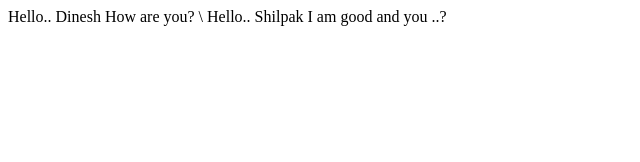
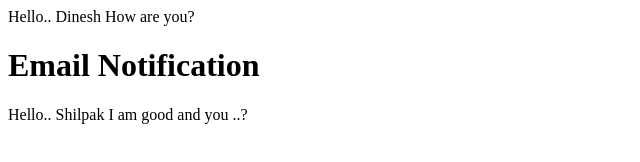
Before and after one commit to Dinesh1616/ditiss14, a plain HTML site: page index.html in a window 1280 px wide. Shown: the whole page, without its empty margins (0-640 px from the left). Drawn offline with Linux system fonts and the light colour scheme.

Commit message:
EmailNotification

```diff
--- a/index.html
+++ b/index.html
@@ -1,7 +1,8 @@
 Hello..
      Dinesh
            How are you?
-\
+
+<h1>Email Notification </h1>
 
 
 Hello..
```
